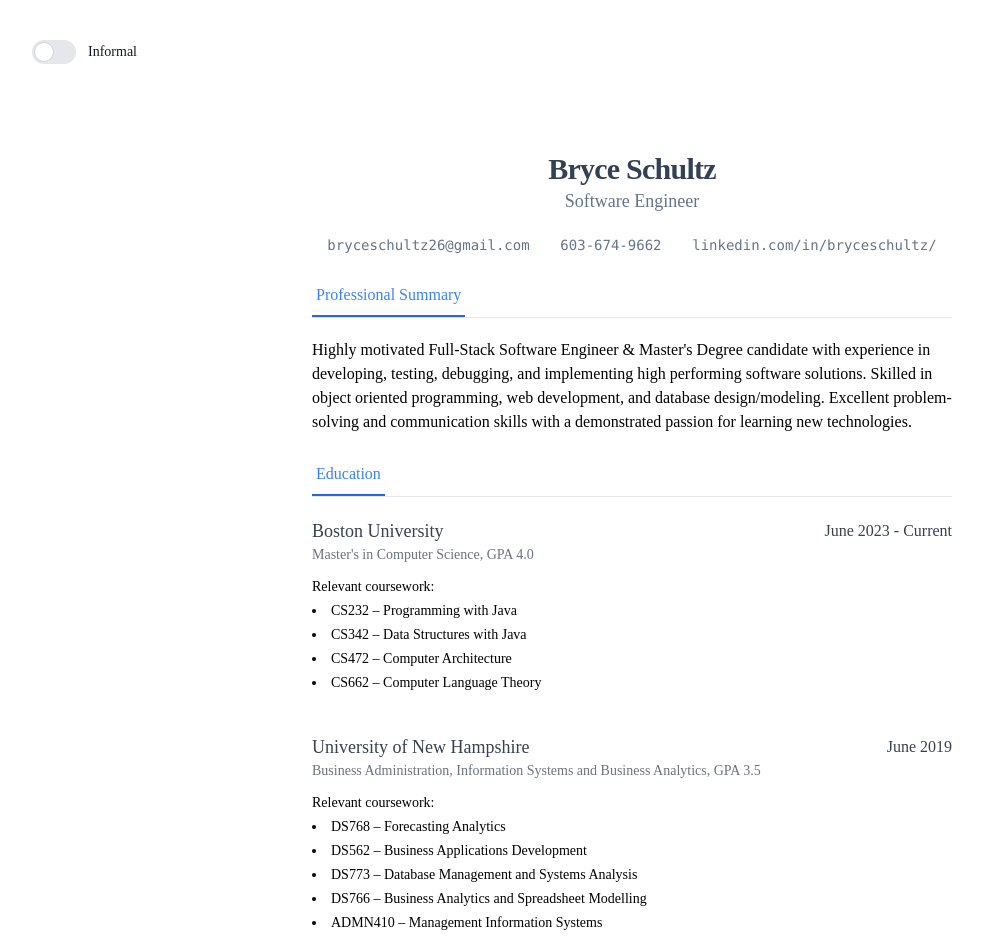
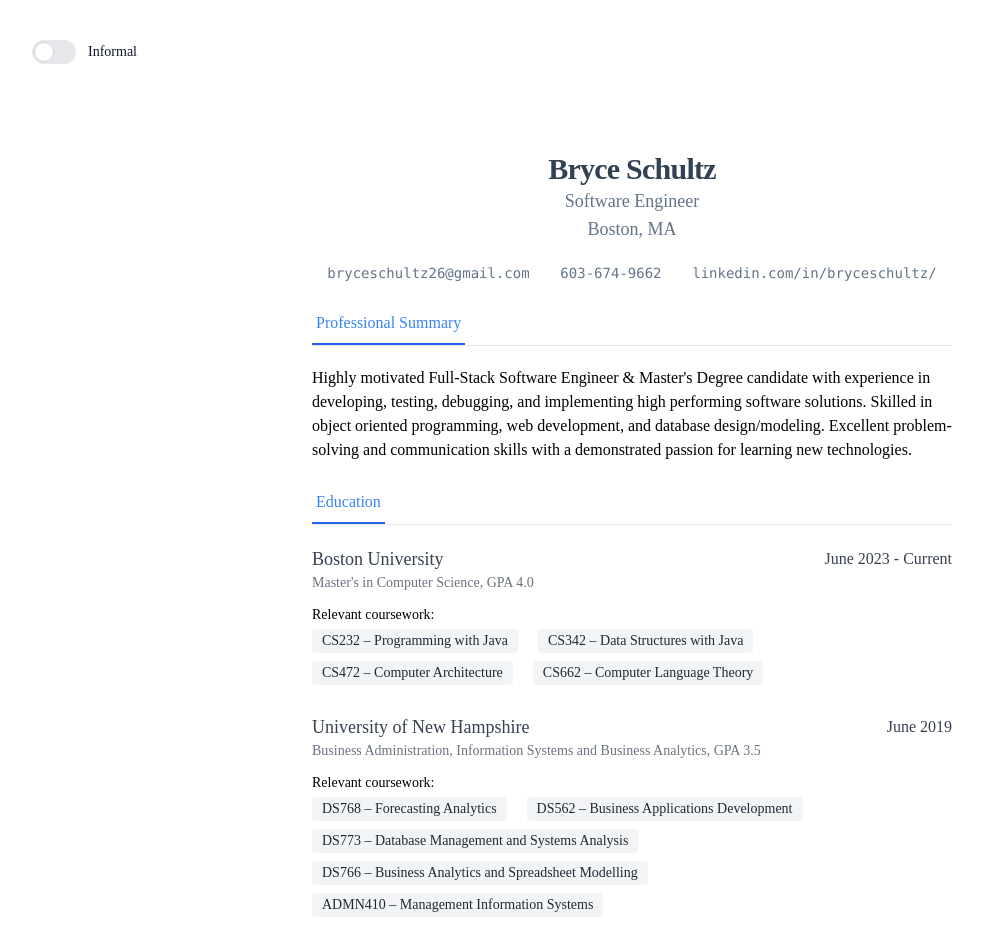
Before and after one commit to bryceschultz/resume, a React (Create React App) app: page / in a window 1280 px wide. Shown: the top 952 px of the page, without its empty margins (8-991 px from the left). Built offline with nearby package versions, Linux system fonts and the light colour scheme; what @fortawesome/fontawesome would draw is missing.

Commit message:
showing classes as tags rather than bullets on seperate lines

```diff
--- a/src/components/Header/Header.jsx
+++ b/src/components/Header/Header.jsx
@@ -11,6 +11,9 @@
                 </p>
                 <p className="text-lg text-slate-500">
                     Software Engineer
+                </p>
+                <p className="text-lg text-slate-500">
+                    Boston, MA
                 </p>
             </div>
             <div id="contact-info">
--- a/src/components/Section/Sections/EducationSection/EducationSection.jsx
+++ b/src/components/Section/Sections/EducationSection/EducationSection.jsx
@@ -43,10 +43,10 @@
                             date="June 2023 - Current"
                         />
                     </ul>
-                    <p className="text-elem shrink-0 mt-0 text-left text-sm font-normal mt-3">Relevant coursework: </p>
-                    <ul className="list-disc list-inside flex flex-wrap flex-col mb-10">
-                        {buRelevantCoursework.map(((course, i) => <li key={i} className="text-elem shrink-0 mt-0 text-left text-sm font-normal mt-1">{course}</li>))}
-                    </ul>
+                    <p className="mb-1 text-elem shrink-0 mt-0 text-left text-sm font-normal mt-3">Relevant coursework: </p>
+                    <div className="flex flex-wrap">
+                        {buRelevantCoursework.map(((course, i) => <span class="mr-5 mb-2 bg-gray-100 text-gray-800 text-sm font-medium me-2 px-2.5 py-0.5 rounded dark:bg-gray-700 dark:text-gray-300">{course}</span>))}
+                    </div>
                     <ul>
                         <TitleAndSubtitle
                             title="University of New Hampshire"
@@ -54,10 +54,10 @@
                             date="June 2019"
                         />
                     </ul>
-                    <p className="text-elem shrink-0 mt-0 text-left text-sm font-normal mt-3">Relevant coursework: </p>
-                    <ul className="list-disc list-inside flex flex-wrap flex-col">
-                        {unhRelevantCoursework.map(((course, i) => <li key={i} className="text-elem shrink-0 mt-0 text-left text-sm font-normal mt-1">{course}</li>))}
-                    </ul>
+                    <p className="mb-1 text-elem shrink-0 mt-0 text-left text-sm font-normal mt-3">Relevant coursework: </p>
+                    <div className="flex flex-wrap">
+                        {unhRelevantCoursework.map(((course, i) => <span class="mr-5 mb-2 bg-gray-100 text-gray-800 text-sm font-medium me-2 px-2.5 py-0.5 rounded dark:bg-gray-700 dark:text-gray-300">{course}</span>))}
+                    </div>
                 </>
             )}
         </>
--- a/src/components/Section/Sections/SkillsSection/SkillsSection.jsx
+++ b/src/components/Section/Sections/SkillsSection/SkillsSection.jsx
@@ -7,6 +7,7 @@
                  "Database Technologies: SQL, SQL Server, MySQL, Postgres, MongoDB",
                 "AWS: S3, ECS, Lambda, SQS, SNS, CDK, CFT, RDS",
                 "Azure: IdP, AD, Blob Storage, SMB"]
+
 const SkillsSection = () => {
     const { informalToggle } = useInformalToggleContext();
 
```
Lines whose indentation alone changed are shown as unchanged.
